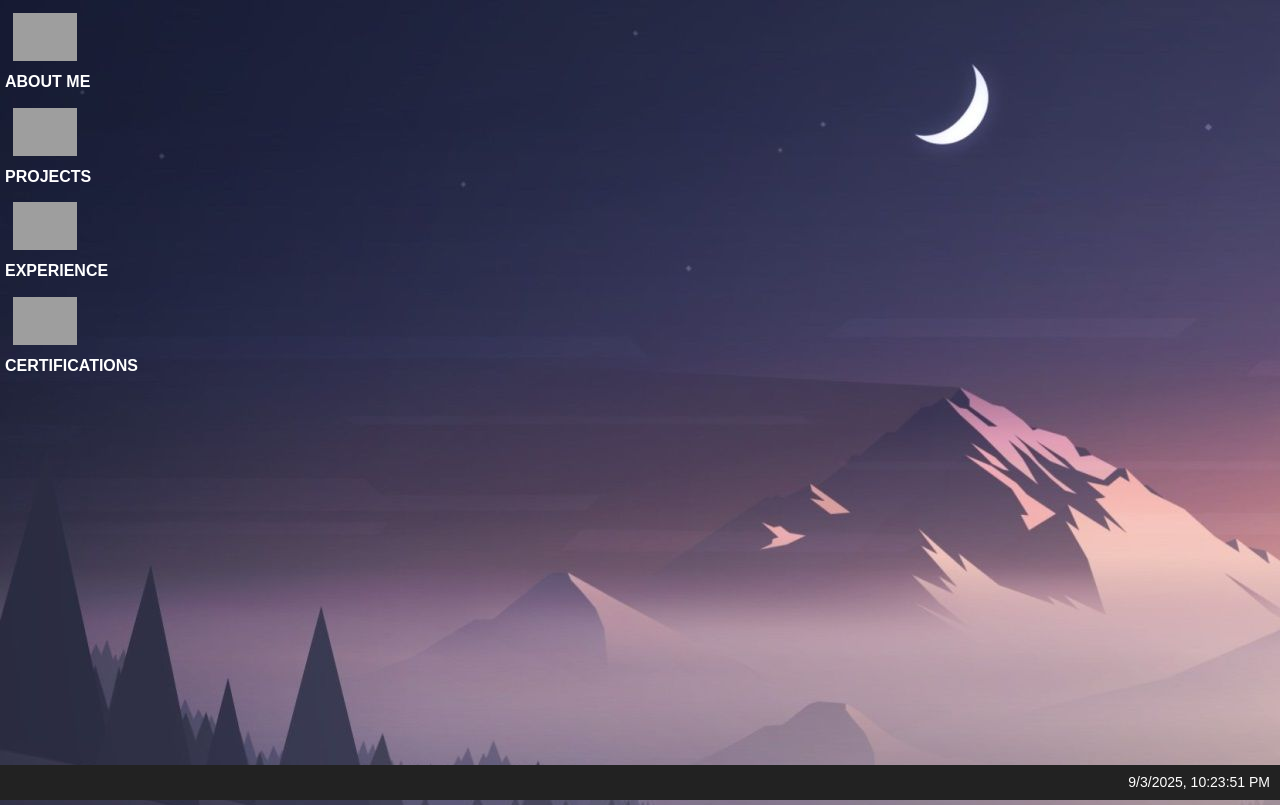
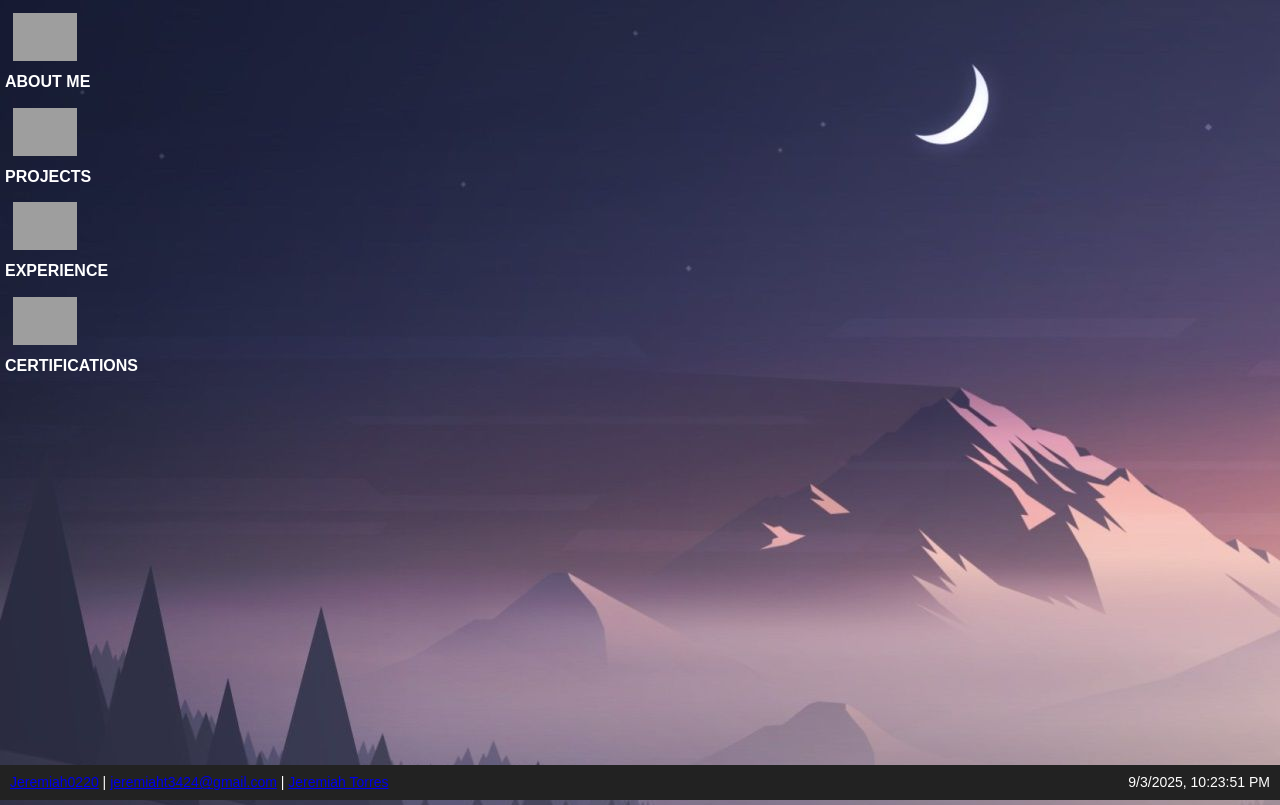
Before and after one commit to Jeremiah0220/desktop-portfolio, a plain HTML site: page portfolio.html in a window 1280 px wide. Drawn offline with Linux system fonts and the light colour scheme; grey boxes are pictures that could not be loaded.

Commit message:
Added Contact-Information

```diff
--- a/portfolio-styles.css
+++ b/portfolio-styles.css
@@ -75,11 +75,32 @@ button img {
     color: white;
     display: flex;
     align-items: center;
-    justify-content: flex-end;
+    justify-content: space-between;
     padding: 0 10px;
     font-family: sans-serif;
     font-size: 14px;
     z-index: 1000;
+}
+
+#contact-info {
+    display: flex;
+    flex-direction: column;
+    justify-content: center;
+    padding-left: 20px;
+}
+
+#contacts-info a {
+    color: rgb(255, 255, 255);
+    text-decoration: none;
+}
+
+#contacts-info a:hover {
+    text-decoration: underline;
+}
+
+#contact-info a:visited {
+    color: rgb(204, 153, 153);
+
 }
 
 #date-time {
--- a/portfolio.html
+++ b/portfolio.html
@@ -109,6 +109,9 @@
 
 
     <div id="taskbar">
+        <div id="contact-info">
+            <span> <a href="https://github.com/Jeremiah0220">Jeremiah0220</a> | <a href="mailto:jeremiaht3424@gmail.com">jeremiaht3424@gmail.com</a> | <a href="https://www.linkedin.com/in/jeremiah-torres-b644bb284/">Jeremiah Torres</a></span>
+        </div>
         <div></div>
         <div id="date-time"></div>
     </div>
```
